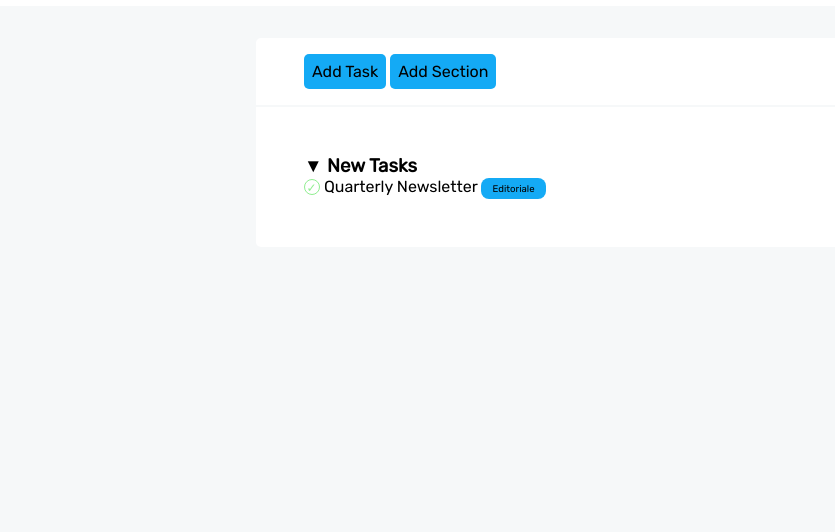
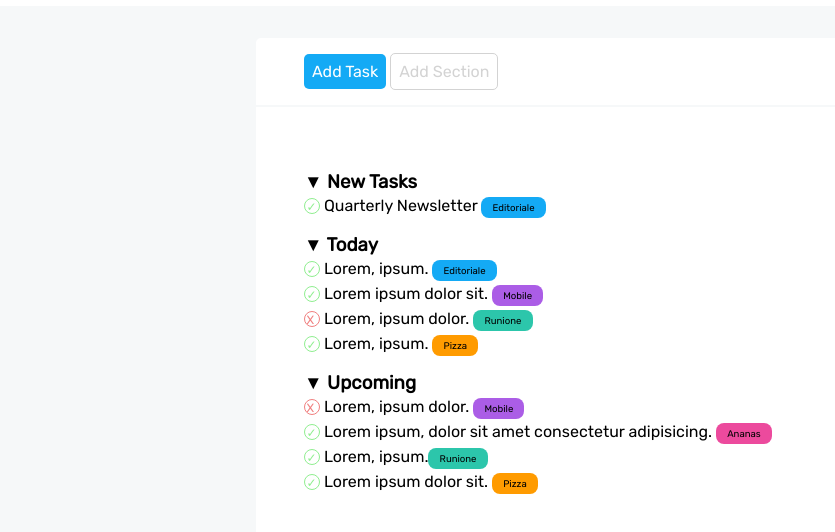
Before and after one commit to emascapa/html-css-toboolist, a plain HTML site: page index.html in a window 1280 px wide. Shown: the part 94-626 px from the top of the page, without its empty margins (0-835 px from the left). Drawn offline with Linux system fonts and the light colour scheme.

Commit message:
add almost all parts
must change sizes of texts

```diff
--- a/css/style.css
+++ b/css/style.css
@@ -64,13 +64,16 @@ body {
     background-color: var(--color1);
     padding: 0.5rem;
     border-radius: 5px;
+    color: white;
 }
 
 #add_section {
     display: inline;
-    background-color: var(--color1);
+    background-color: white;
+    border: 1px solid lightgrey;
     padding: 0.5rem;
     border-radius: 5px;
+    color: lightgrey;
 }
 
 #task_section {
@@ -81,6 +84,14 @@ body {
     padding: 3rem;
     font-family: 'Rubik', sans-serif;
 
+}
+
+h3 {
+    margin-top: 1rem;
+}
+
+.task {
+    margin:0.2rem 0;
 }
 
 /* tick - not tick */
@@ -98,6 +109,19 @@ body {
 
 }
 
+.not_checked {
+    display: inline-block;
+    height: 1rem;
+    width: 1rem;
+    line-height: 1rem;
+    padding: 0 0.1rem;
+    color: lightcoral;
+    border: 1px solid lightcoral;
+    border-radius: 50%;
+    font-size: 0.75rem;
+
+}
+
 /* notification button */
 
 .notification {
@@ -110,3 +134,19 @@ body {
 .editoriale {
     background-color: var(--color1);
 }
+
+.mobile {
+    background-color: var(--color2);
+}
+
+.reunion {
+    background-color: var(--color3);
+}
+
+.pizza {
+    background-color: var(--color4);
+}
+
+.ananas {
+    background-color: var(--color5);
+}
--- a/index.html
+++ b/index.html
@@ -34,13 +34,44 @@
             <!--  -->
             <section id="newtask">
                 <h3>&#x25BC; New Tasks</h3>
-                <div class="checked">✓</div> Quarterly Newsletter <div class="notification editoriale">Editoriale</div>
+                <div class="task">
+                    <div class="checked">✓</div> Quarterly Newsletter <div class="notification editoriale">Editoriale</div>
+                </div>
 
             </section>
             <!--  -->
-            <section id="today"></section>
+            <section id="today">
+                <h3>&#x25BC; Today</h3>
+                <div class="task">
+                    <div class="checked">✓</div> Lorem, ipsum. <div class="notification editoriale">Editoriale</div>
+                </div>
+                <div class="task">
+                    <div class="checked">✓</div> Lorem ipsum dolor sit. <div class="notification mobile">Mobile</div>
+                </div>
+                <div class="task">
+                    <div class="not_checked">X</div> Lorem, ipsum dolor. <div class="notification reunion">Runione</div>
+                </div>
+                <div class="task">
+                    <div class="checked">✓</div> Lorem, ipsum. <div class="notification pizza">Pizza</div>
+                </div>
+            </section>
+
             <!--  -->
-            <section id="upcoming"></section>
+            <section id="upcoming">
+                <h3>&#x25BC; Upcoming</h3>
+                <div class="task">
+                    <div class="not_checked">X</div> Lorem, ipsum dolor. <div class="notification mobile">Mobile</div>
+                </div>
+                <div class="task">
+                    <div class="checked">✓</div> Lorem ipsum, dolor sit amet consectetur adipisicing. <div class="notification ananas">Ananas</div>
+                </div>
+                <div class="task">
+                    <div class="checked">✓</div> Lorem, ipsum.<div class="notification reunion">Runione</div>
+                </div>
+                <div class="task">
+                    <div class="checked">✓</div> Lorem ipsum dolor sit. <div class="notification pizza">Pizza</div>
+                </div>
+            </section>
         </section>
 
     </main>
```
